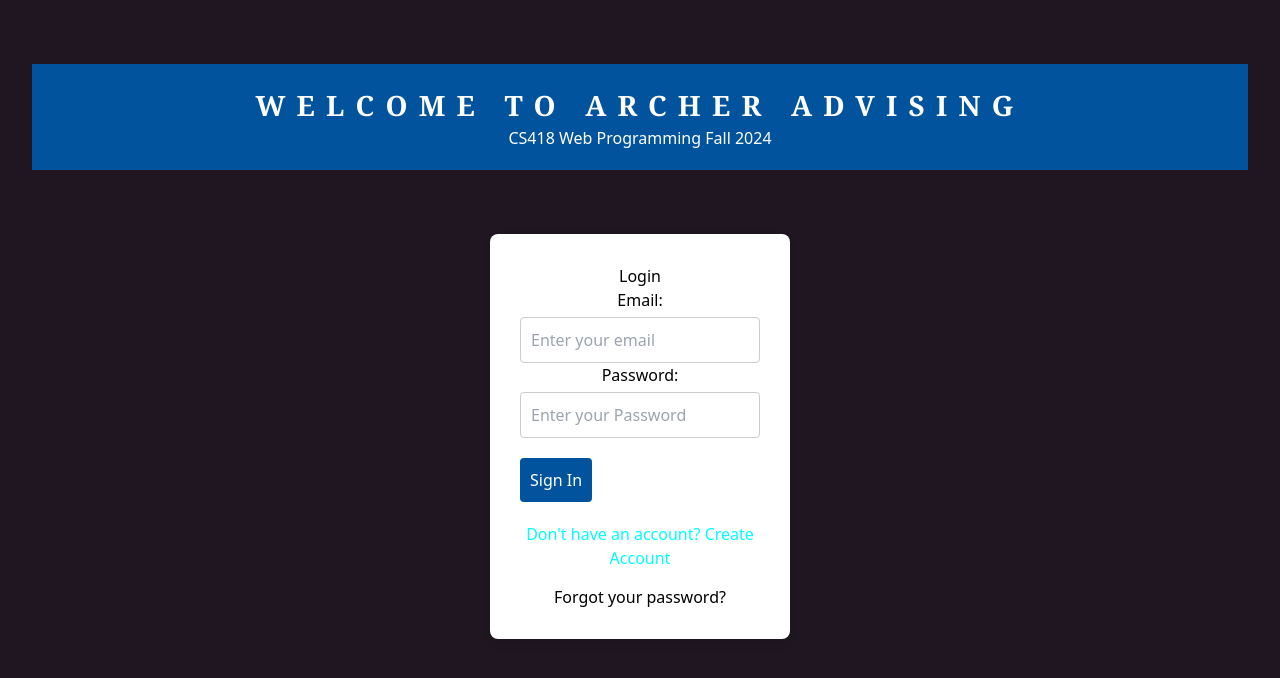
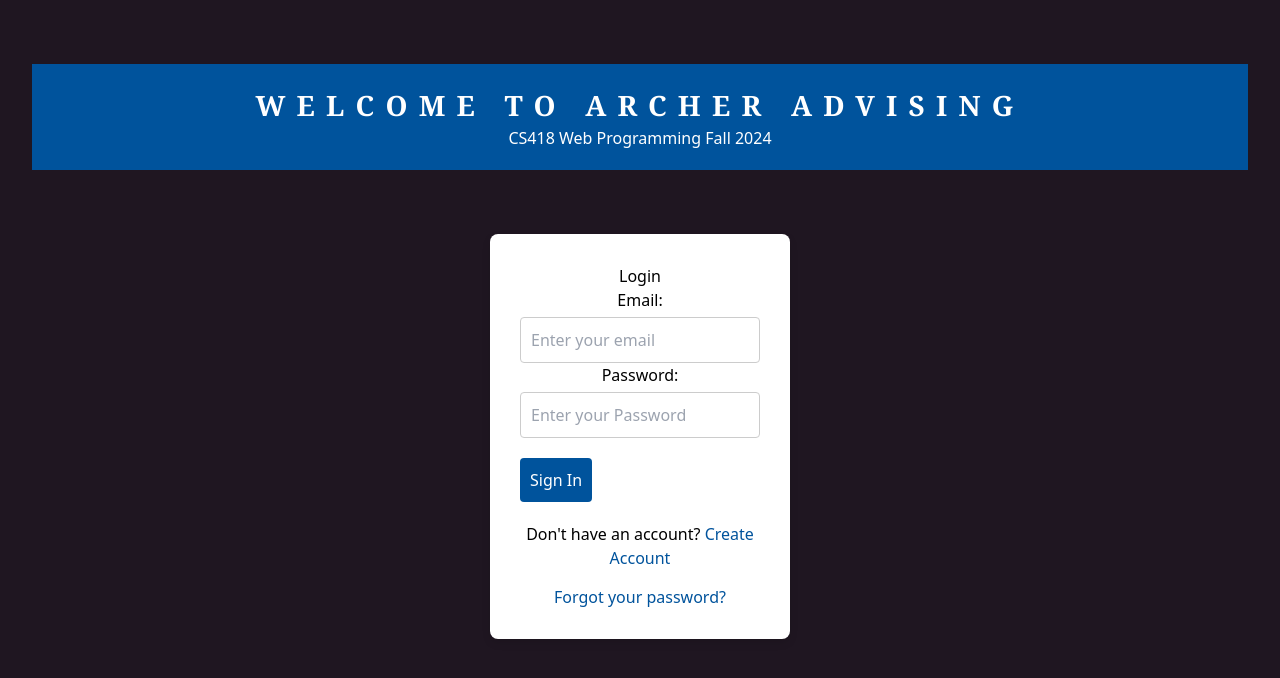
Before and after one commit to nasreenarif/cs418518-f24, a React (Vite) app in the folder Project/client/: page / in a window 1280 px wide. Shown: the top 678 px of the page. Built offline with nearby package versions, Linux system fonts and the light colour scheme.

Commit message:
Fixed missing tailwindcss and prettied up login page

```diff
--- a/Project/client/src/components/Login.jsx
+++ b/Project/client/src/components/Login.jsx
@@ -199,14 +199,14 @@ export default function Login() {
                 )}
                 <div className="create-account" style={styles.createAccount}>
                     <div style={styles.createAccount}>
-                        <p>
-                            Don't have an account? <a href="/create-account">Create Account</a>
+                        <p style={{ color: 'black' }}>
+                            Don't have an account? <a href="/create-account" style={styles.link}>Create Account</a>
                         </p>
                     </div>
                 </div>
                 <div className="extra-options" style={styles.extraOptions}>
                     <div style={styles.forgotPassword}>
-                        <a href="/forgot-password">Forgot your password?</a>
+                        <a href="/forgot-password" style={styles.link}>Forgot your password?</a>
                     </div>
                 </div>
             </div>
@@ -262,6 +262,7 @@ const styles = {
         cursor: "pointer",
     },
     createAccount: {
+        color: "black",
         textAlign: "center",
         marginTop: "20px",
     },
@@ -273,4 +274,8 @@ const styles = {
         marginTop: '10px',
         textAlign: 'center',
     },
+    link: {
+        color: "#00539C", // Change to desired color
+        cursor: "pointer",
+    },
 };
```
Also changed, not shown: 2 other files (tests, documents, lock files or other folders).
